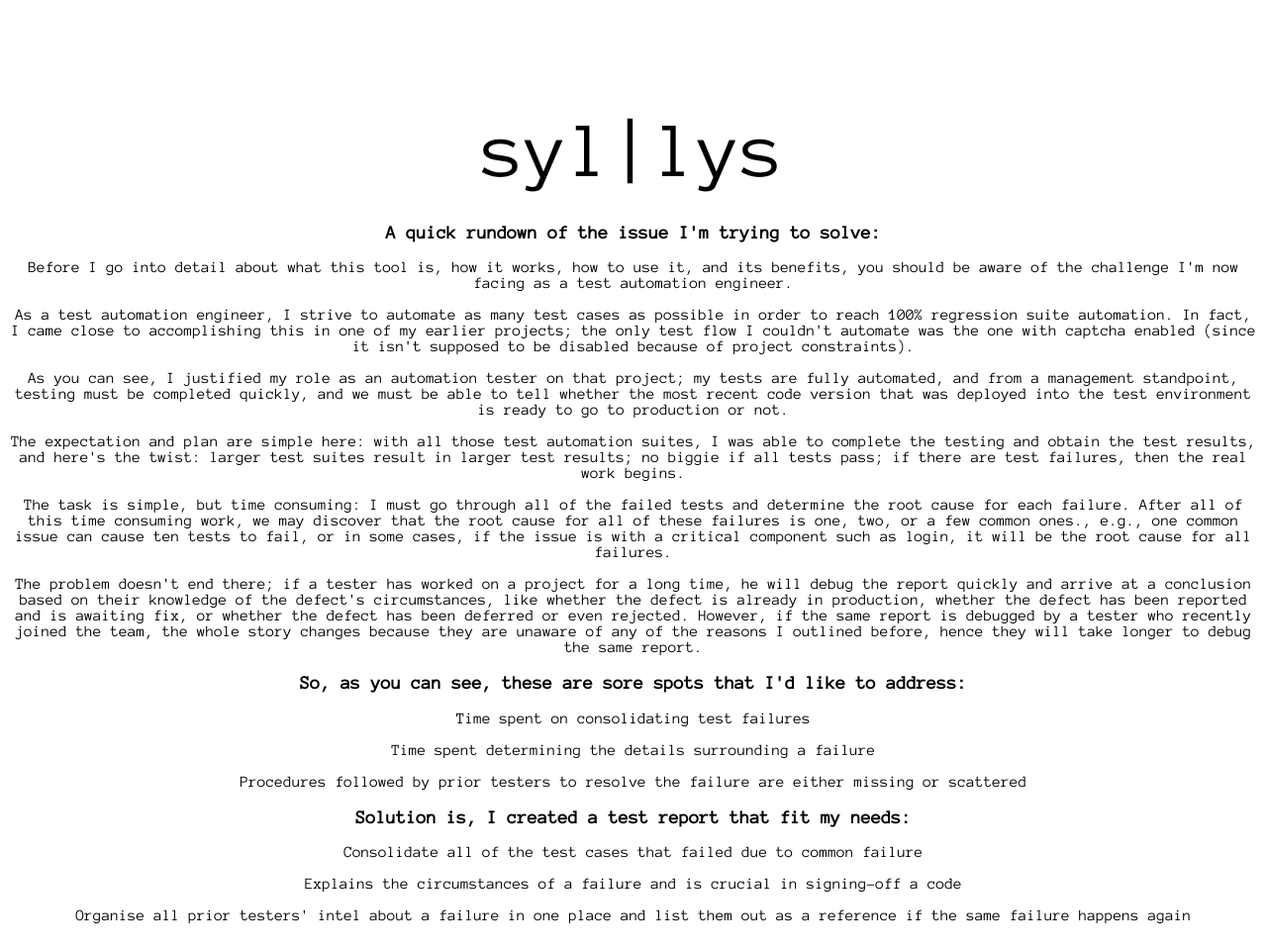
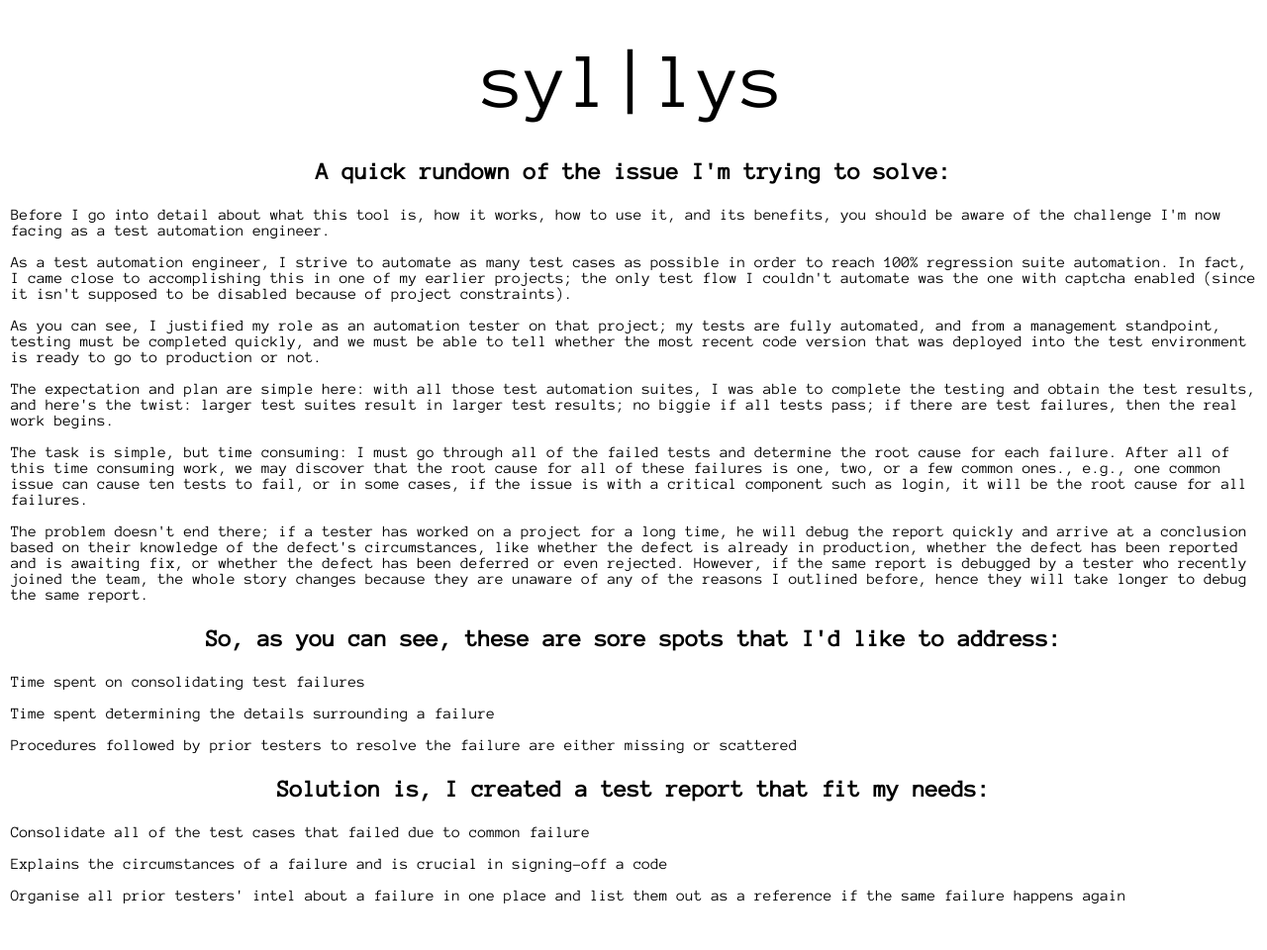
Before and after one commit to sylllys/sylllys.github.io, a plain HTML site: page index.html in a window 1280 px wide. Shown: the whole page at 99% size. Drawn offline with Linux system fonts and the light colour scheme.

Commit message:
adjusted  it the alignment and font size

```diff
--- a/index.html
+++ b/index.html
@@ -4,7 +4,7 @@
     <link rel="stylesheet" type="text/css" href="https://fonts.googleapis.com/css?family=Anonymous+Pro"/>
 </head>
 <body>
-<table style='font-family:"Anonymous Pro"; width: 100%; margin-top:100px'>
+<table style='font-family:"Anonymous Pro"; width: 100%; margin-top:30px'>
     <tr>
         <td style="height:100px;width:100px; text-align: center; font-size:80px;">
             syl|lys
@@ -12,9 +12,9 @@
     </tr>
 
     <tr>
-        <td style="height:100px;width:100px; text-align: center; font-size:16px;">
-<h3>A quick rundown of the issue I'm trying to solve:</h3>
-
+        <td style="height:100px;width:100px;">
+<h3 style="text-align: center; font-size:24px;">A quick rundown of the issue I'm trying to solve:</h3>
+<div style="text-align: left; font-size:16px;">
 <p>Before I go into detail about what this tool is, how it works, how to use it, and its benefits, you should be aware of the challenge I'm now facing as a test automation engineer.</p>
 
 <p>As a test automation engineer, I strive to automate as many test cases as possible in order to reach 100% regression suite automation. In fact, I came close to accomplishing this in one of my earlier projects; the only test flow I couldn't automate was the one with captcha enabled (since it isn't supposed to be disabled because of project constraints).</p>
@@ -26,16 +26,19 @@
 <p>The task is simple, but time consuming: I must go through all of the failed tests and determine the root cause for each failure. After all of this time consuming work, we may discover that the root cause for all of these failures is one, two, or a few common ones., e.g., one common issue can cause ten tests to fail, or in some cases, if the issue is with a critical component such as login, it will be the root cause for all failures.</p>
 
 <p>The problem doesn't end there; if a tester has worked on a project for a long time, he will debug the report quickly and arrive at a conclusion based on their knowledge of the defect's circumstances, like whether the defect is already in production, whether the defect has been reported and is awaiting fix, or whether the defect has been deferred or even rejected. However, if the same report is debugged by a tester who recently joined the team, the whole story changes because they are unaware of any of the reasons I outlined before, hence they will take longer to debug the same report.</p>
-
-<h3>So, as you can see, these are sore spots that I'd like to address:</h3>
+            </div>
+<h3 style="text-align: center; font-size:24px;">So, as you can see, these are sore spots that I'd like to address:</h3>
+            <div style="text-align: left; font-size:16px;">
 <p>Time spent on consolidating test failures</p>
 <p>Time spent determining the details surrounding a failure</p>
 <p>Procedures followed by prior testers to resolve the failure are either missing or scattered</p>
-
-<h3>Solution is, I created a test report that fit my needs:</h3>
+            </div>
+<h3 style="text-align: center; font-size:24px;">Solution is, I created a test report that fit my needs:</h3>
+            <div style="text-align: left; font-size:16px;">
 <p>Consolidate all of the test cases that failed due to common failure</p>
 <p>Explains the circumstances of a failure and is crucial in signing-off a code</p>
 <p>Organise all prior testers' intel about a failure in one place and list them out as a reference if the same failure happens again</p>
+            </div>
         </td>
     </tr>
 </table>
```
